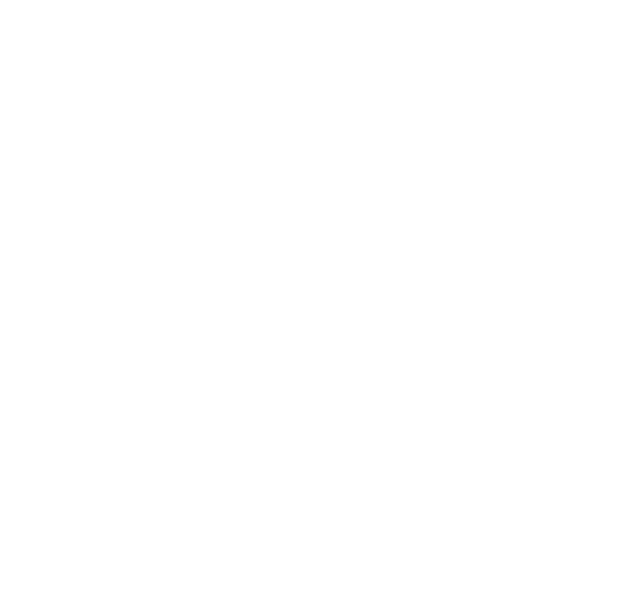
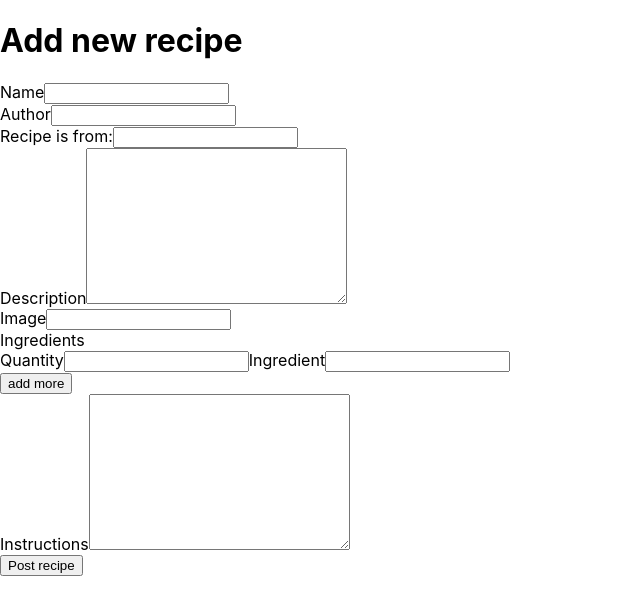
Before and after one commit to BPharoh/tasteIT-app, a React (Create React App) app: page /recipesplus in a window 1280 px wide. Shown: the top 614 px of the page, without its empty margins (0-640 px from the left). Built offline with nearby package versions, Linux system fonts and the light colour scheme; the HTML template or start-up script is replaced by a standard one.

Commit message:
Building  initial layout

```diff
--- a/package.json
+++ b/package.json
@@ -8,6 +8,7 @@
     "@testing-library/user-event": "^13.5.0",
     "react": "^18.2.0",
     "react-dom": "^18.2.0",
+    "react-router-dom": "^6.4.5",
     "react-scripts": "5.0.1",
     "web-vitals": "^2.1.4"
   },
--- a/src/App.js
+++ b/src/App.js
@@ -1,11 +1,31 @@
 import React from 'react';
+import { BrowserRouter, Routes, Route, useParams } from 'react-router-dom'
 import './App.css';
 
+import Home from './pages/Home';
+import Recipes from './pages/Recipes';
+import RecipesPlus from './pages/RecipesPlus';
+import SingleRecipe from './pages/SingleRecipe';
+import NavBar from './components/NavBar';
+
+const RouterWrapper  = (props) => {
+  const params = useParams();
+
+  return <SingleRecipe params={params} {...props} /> //props can be used to pass properties
+
+};
+
  const App = () => {
+  <NavBar />
   return (
-    <div>
-
-    </div>
+    <BrowserRouter>
+    <Routes>
+        <Route path="/" element={<Home />}    />
+        <Route path="recipes" element={<Recipes />} />
+        <Route path="recipesplus" element={<RecipesPlus />} />
+          <Route path="recipesplus/:singlerecipe" element={<RouterWrapper />} />
+    </Routes>
+    </BrowserRouter>
   );
  };
 
--- /dev/null
+++ b/src/components/FootBar.jsx
@@ -0,0 +1,11 @@
+import React from 'react';
+
+const FootBar = () => {
+    return (
+        <div>
+            <p> Alexander - 2022 </p>
+        </div>
+    );
+};
+
+export default FootBar;
--- /dev/null
+++ b/src/components/NavBar.jsx
@@ -0,0 +1,17 @@
+import React from 'react';
+import { Link } from "react-router-dom";
+
+const Navbar = () => {
+    return (
+        <div className='navBar'>
+        <h1>tasteIT</h1>
+        <nav>
+        <Link to="/">Home</Link>
+        <Link to="/recipes">Recipes</Link>
+        <Link to="/recipesplus">Add new recipe</Link>
+      </nav>
+    </div>
+    );
+};
+
+export default Navbar;
--- /dev/null
+++ b/src/components/RecipeCard.jsx
@@ -0,0 +1,18 @@
+import React from 'react';
+import { Link } from "react-router-dom";
+
+const RecipeCard = () => {
+    return (
+        <div className='recipe-card'>
+            <img src="https://plus.unsplash.com/premium_photo-1663127648893-390677703b5a?ixlib=rb-4.0.3&ixid=MnwxMjA3fDB8MHxzZWFyY2h8MTN8fG1hc2hlZCUyMHBvdGF0b3xlbnwwfHwwfHw%3D&auto=format&fit=crop&w=900&q=60" alt="mashed-potatoes"/>
+            <h3>Mashed Potatoes</h3>
+            <Link to="/singlerecipe">See More</Link>
+            <Link to="../pages/singlerecipe">See More 2</Link>
+            <a href="/singlerecipe">All recipes</a>
+            <a href="/pages/singlerecipe">All recipes</a>
+
+        </div>
+    );
+};
+
+export default RecipeCard;
--- /dev/null
+++ b/src/components/WelcomeBanner.jsx
@@ -0,0 +1,13 @@
+import React from 'react';
+
+const WelcomeBanner = () => {
+    return (
+        <div className='welcomeBanner'>
+            <h1>TasteIt</h1>
+            <p>TasteIt is recipe app which is made in REACT22S group React lessons.</p>
+            <a href="/recipes">Broswse Recipes</a>
+        </div>
+    );
+};
+
+export default WelcomeBanner;
--- /dev/null
+++ b/src/pages/Home.jsx
@@ -0,0 +1,34 @@
+import React from 'react';
+import NavBar from '../components/NavBar';
+import WelcomeBanner from '../components/WelcomeBanner';
+import FootBar from '../components/FootBar';
+
+const Home = () => {
+    return (
+        <div>
+            <NavBar />
+            <WelcomeBanner />
+            <h2>Looking for the recipes?</h2>
+            <div className="homeNav">
+                <div className="homeGroup">
+                    <h3>Broswse recipes</h3>
+                    <p>Find your favourites in this collection. You can serach recipes based on name or country</p>
+                    <a href="/recipes">All recipes</a>
+                </div>
+                <div className="homeGroup">
+                    <h3>Add recipes</h3>
+                    <p>Recipe from your country is missing? No worries, add one!</p>
+                    <a href="/recipesplus">Add recipes</a>
+                </div>
+                <div className="homeGroup">
+                    <h3>Want to know more about our projects?</h3>
+                    <p>Visit our programme homepage</p>
+                    <a href="https://en.bc.fi/qualifications/full-stack-web-developer-program/">Business College Helsinki</a>
+                </div>
+            </div>
+            <FootBar />
+        </div>
+    );
+};
+
+export default Home;
--- /dev/null
+++ b/src/pages/Recipes.jsx
@@ -0,0 +1,17 @@
+import React from 'react';
+import RecipeCard from '../components/RecipeCard';
+
+const Recipes = () => {
+    return (
+        <div>
+            <label htmlFor='search-recipes'>Search for recipe:</label>
+            <input type="text" name='search-recipes' id='search-recipes'/>
+            <h1>Our Recipes</h1>
+            <div className="recipes-list">
+                <RecipeCard />
+            </div>
+        </div>
+    );
+};
+
+export default Recipes;
--- /dev/null
+++ b/src/pages/RecipesPlus.jsx
@@ -0,0 +1,48 @@
+import React from 'react';
+
+const RecipesPlus = () => {
+    return (
+        <div>
+            <h1>Add new recipe</h1>
+            <form action="" method="post">
+                <div className="form-group">
+                    <label htmlFor="recipe-name">Name</label>
+                    <input type="text" name="recipe-name" />
+                </div>
+                <div className="form-group">
+                    <label htmlFor="author">Author</label>
+                    <input type="text" name="author" />
+                </div>
+                <div className="form-group">
+                    <label htmlFor="recipe-source">Recipe is from:</label>
+                    <input type="text" name="recipe-source" />
+                </div>
+                <div className="form-group">
+                    <label htmlFor="description">Description</label>
+                    <textarea name="description" id="description" cols="30" rows="10"></textarea>
+                </div>
+                <div className="form-group">
+                    <label htmlFor="recipe-url">Image</label>
+                    <input type="text" name="recipe-url" />
+                </div>
+                <div className="form-group">
+                    <label htmlFor="ingredients">Ingredients</label>
+                    <div className="add-more">
+                    <label htmlFor="ingredients">Quantity</label>
+                    <input type="text" name="ingredients" />
+                    <label htmlFor="ingredients">Ingredient</label>
+                    <input type="text" name="ingredients" />
+                    </div>
+                    <button type='button'>add more</button>
+                </div>
+                <div className="form-group">
+                    <label htmlFor="instructions">Instructions</label>
+                    <textarea name="instructions" id="instructions" cols="30" rows="10"></textarea>
+                </div>
+                <button type="submit">Post recipe</button>
+            </form>
+        </div>
+    );
+};
+
+export default RecipesPlus;
--- /dev/null
+++ b/src/pages/SingleRecipe.jsx
@@ -0,0 +1,27 @@
+import React from 'react';
+
+const SingleRecipe = () => {
+    return (
+        <div className="see-more">
+                <h1>name</h1>
+                <div className="top-section">
+                <img src="" alt="name" />
+                <h2>name</h2>
+                <h2>author</h2>
+                </div>
+                <div className="middle-section">
+                    <table className="ingredients">
+                        <th>Ingredients</th>
+                        <tr><td>1l water</td></tr>
+                    </table>
+                    <table className="preparation">
+                        <th>Preparation</th>
+                        <tr><td>Soup good! Me like it!</td></tr>
+                    </table>
+                </div>
+                <button type='button'>Go back</button>
+            </div>
+    );
+};
+
+export default SingleRecipe;
```
Also changed, not shown: 1 other file (tests, documents, lock files or other folders).
